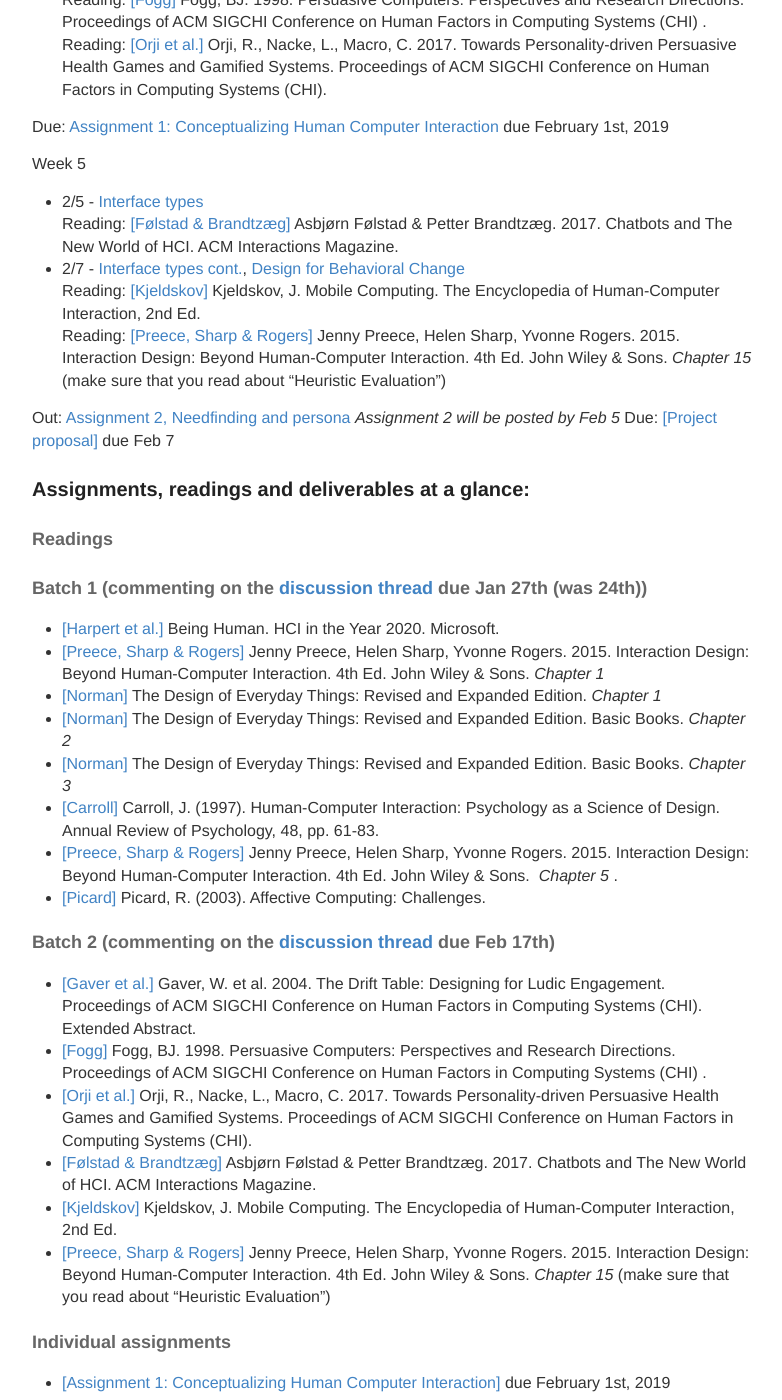
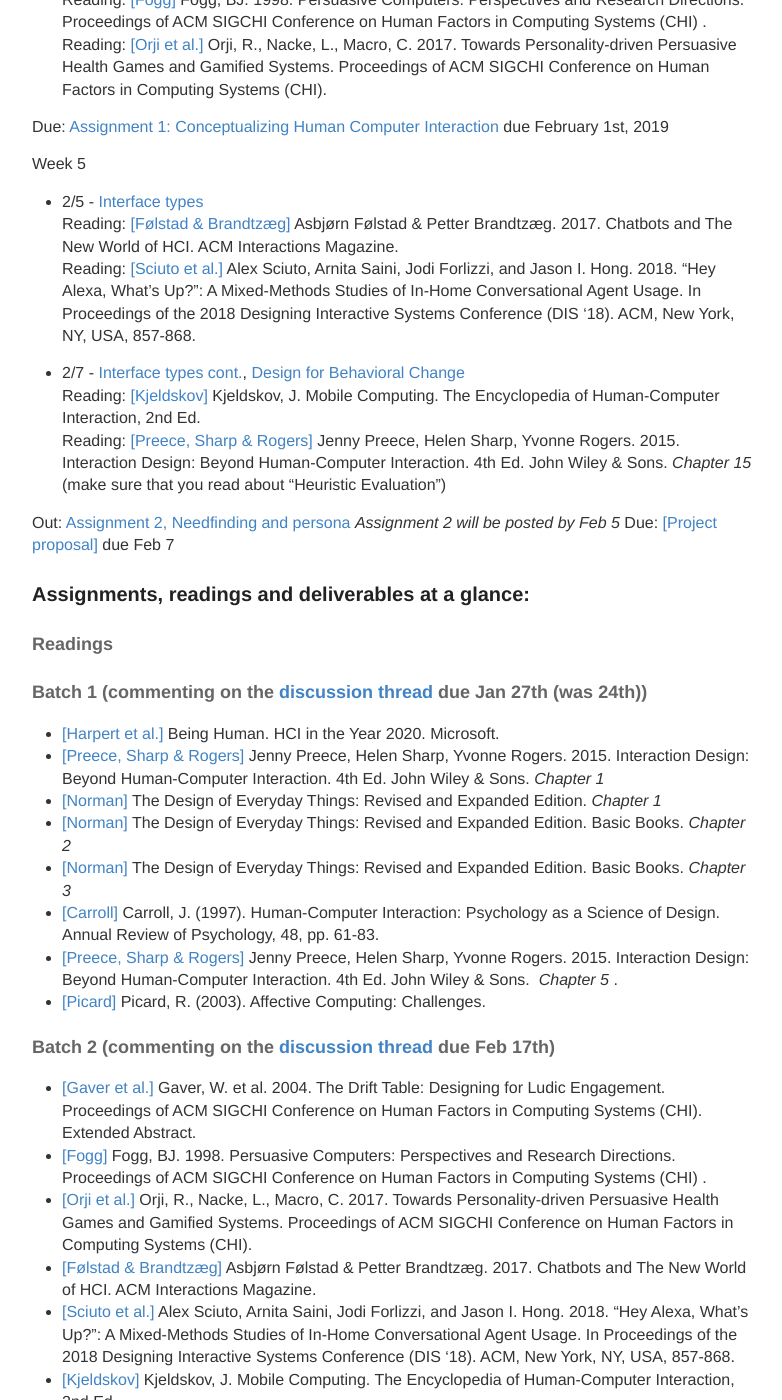
Before and after one commit to hciwang/hciwang.github.io, a Jekyll site: the page built from _posts/2018-3-25-lectures.md, in a window 1280 px wide and 1400 px high, scrolled down 1381 px. Shown: the whole window, without its empty margins (248-1030 px from the left). Built offline with Jekyll 4.4.1, drawn with Linux system fonts in a browser that asks for light colours.

Commit message:
Update 2018-3-25-lectures.md

```diff
--- a/_posts/2018-3-25-lectures.md
+++ b/_posts/2018-3-25-lectures.md
@@ -53,6 +53,8 @@ Due: [Assignment 1: Conceptualizing Human Computer Interaction](https://canvas.u
 Week 5
 - 2/5 - [Interface types]()
 Reading: [[Følstad & Brandtzæg]](https://canvas.ucdavis.edu/courses/293005/files/folder/Reading?preview=5166386) Asbjørn Følstad & Petter Brandtzæg. 2017. Chatbots and The New World of HCI. ACM Interactions Magazine.
+Reading: [[Sciuto et al.]](https://canvas.ucdavis.edu/courses/293005/files/folder/Reading?preview=5166441) Alex Sciuto, Arnita Saini, Jodi Forlizzi, and Jason I. Hong. 2018. "Hey Alexa, What's Up?": A Mixed-Methods Studies of In-Home Conversational Agent Usage. In Proceedings of the 2018 Designing Interactive Systems Conference (DIS '18). ACM, New York, NY, USA, 857-868.
+
 - 2/7 - [Interface types cont.](),  [Design for Behavioral Change]()
 Reading: [[Kjeldskov]](https://www.interaction-design.org/literature/book/the-encyclopedia-of-human-computer-interaction-2nd-ed/mobile-computing) Kjeldskov, J. Mobile Computing. The Encyclopedia of Human-Computer Interaction, 2nd Ed.
 Reading: [[Preece, Sharp & Rogers]](http://www.id-book.com/) Jenny Preece, Helen Sharp, Yvonne Rogers. 2015. Interaction Design: Beyond Human-Computer Interaction. 4th Ed. John Wiley & Sons.  *Chapter 15* (make sure that you read about "Heuristic Evaluation")
@@ -79,6 +81,7 @@
 - [[Fogg]](https://canvas.ucdavis.edu/courses/293005/files/folder/Reading?preview=5104541) Fogg, BJ. 1998. Persuasive Computers: Perspectives and Research Directions. Proceedings of ACM SIGCHI Conference on Human Factors in Computing Systems (CHI) .
 - [[Orji et al.]](https://canvas.ucdavis.edu/courses/293005/files/folder/Reading?preview=5104543) Orji, R., Nacke, L., Macro, C. 2017. Towards Personality-driven Persuasive Health  Games and Gamified Systems. Proceedings of ACM SIGCHI Conference on Human Factors in Computing Systems (CHI).
 - [[Følstad & Brandtzæg]](https://canvas.ucdavis.edu/courses/293005/files/folder/Reading?preview=5166386) Asbjørn Følstad & Petter Brandtzæg. 2017. Chatbots and The New World of HCI. ACM Interactions Magazine.
+- [[Sciuto et al.]](https://canvas.ucdavis.edu/courses/293005/files/folder/Reading?preview=5166441) Alex Sciuto, Arnita Saini, Jodi Forlizzi, and Jason I. Hong. 2018. "Hey Alexa, What's Up?": A Mixed-Methods Studies of In-Home Conversational Agent Usage. In Proceedings of the 2018 Designing Interactive Systems Conference (DIS '18). ACM, New York, NY, USA, 857-868.
 - [[Kjeldskov]](https://www.interaction-design.org/literature/book/the-encyclopedia-of-human-computer-interaction-2nd-ed/mobile-computing) Kjeldskov, J. Mobile Computing. The Encyclopedia of Human-Computer Interaction, 2nd Ed.
 - [[Preece, Sharp & Rogers]](http://www.id-book.com/) Jenny Preece, Helen Sharp, Yvonne Rogers. 2015. Interaction Design: Beyond Human-Computer Interaction. 4th Ed. John Wiley & Sons.  *Chapter 15* (make sure that you read about "Heuristic Evaluation")
 
```
